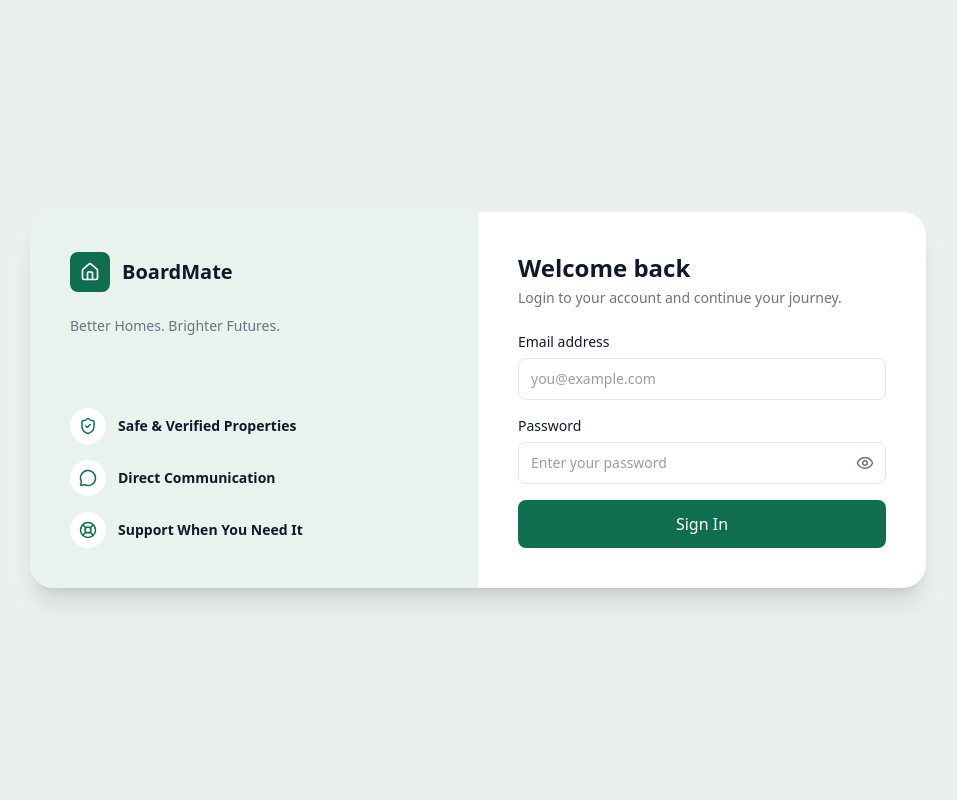
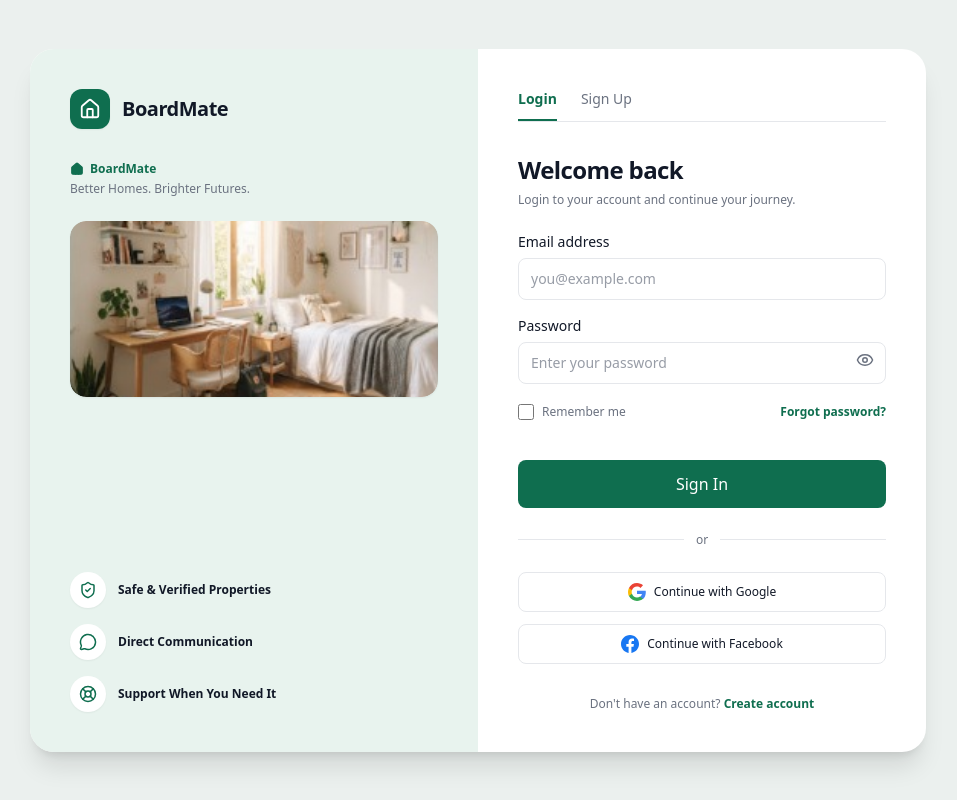
Before and after one commit to Esli-Fdo/BoardMate, a React app in the folder frontend/: page /login in a window 1280 px wide. Shown: the whole page, without its empty margins (162-1119 px from the left). Built offline with nearby package versions, Linux system fonts and the light colour scheme; the HTML template or start-up script is replaced by a standard one.

Commit message:
Update auth layout and login page

```diff
--- a/frontend/src/layouts/AuthLayout.jsx
+++ b/frontend/src/layouts/AuthLayout.jsx
@@ -1,5 +1,6 @@
 import { Outlet, Link } from 'react-router-dom'
 import { Home, ShieldCheck, MessageCircle, LifeBuoy } from 'lucide-react'
+import roomImage from '../assets/images/room.png'
 
 const features = [
   { icon: ShieldCheck, label: 'Safe & Verified Properties' },
@@ -12,24 +13,39 @@ function AuthLayout() {
     <div className="flex min-h-screen items-center justify-center bg-auth-page p-4">
       <div className="grid w-full max-w-4xl overflow-hidden rounded-3xl bg-white shadow-xl md:grid-cols-2">
         {/* Left panel: hidden on small screens */}
-        <div className="hidden flex-col justify-between bg-auth-panel p-10 md:flex">
+        <div className="hidden flex-col justify-between bg-auth-panel p-8 md:flex md:p-10">
           <div>
             <Link to="/" className="flex items-center gap-3">
-              <div className="flex h-10 w-10 items-center justify-center rounded-control bg-primary text-white">
-                <Home size={20} />
+              <div className="flex h-10 w-10 items-center justify-center rounded-xl bg-primary text-white shadow-xs">
+                <Home size={22} />
               </div>
-              <span className="text-xl font-bold text-ink">BoardMate</span>
+              <span className="text-xl font-bold tracking-tight text-ink">BoardMate</span>
             </Link>
-            <p className="mt-6 text-sm text-muted">Better Homes. Brighter Futures.</p>
+
+            <div className="mt-8">
+              <div className="flex items-center gap-1.5 text-xs font-semibold text-primary">
+                <Home size={14} className="fill-current" />
+                <span>BoardMate</span>
+              </div>
+              <p className="mt-1 text-xs text-muted">Better Homes. Brighter Futures.</p>
+            </div>
+
+            <div className="mt-6 overflow-hidden rounded-2xl shadow-xs">
+              <img
+                src={roomImage}
+                alt="Cozy student accommodation room"
+                className="h-44 w-full rounded-2xl object-cover"
+              />
+            </div>
           </div>
 
-          <ul className="mt-10 space-y-4">
+          <ul className="mt-8 space-y-4">
             {features.map(({ icon: Icon, label }) => (
               <li key={label} className="flex items-center gap-3">
-                <span className="flex h-9 w-9 items-center justify-center rounded-full bg-white text-primary">
+                <span className="flex h-9 w-9 shrink-0 items-center justify-center rounded-full bg-white text-primary shadow-xs">
                   <Icon size={18} />
                 </span>
-                <span className="text-sm font-semibold text-ink">{label}</span>
+                <span className="text-xs font-semibold text-ink">{label}</span>
               </li>
             ))}
           </ul>
--- a/frontend/src/pages/auth/LoginPage.jsx
+++ b/frontend/src/pages/auth/LoginPage.jsx
@@ -1,25 +1,170 @@
-import { Eye } from 'lucide-react'
+import { useState } from 'react'
+import { Link } from 'react-router-dom'
+import { Eye, EyeOff } from 'lucide-react'
 import Input from '../../components/common/Input'
 import Button from '../../components/common/Button'
 
+function GoogleIcon(props) {
+  return (
+    <svg viewBox="0 0 24 24" width="18" height="18" {...props}>
+      <path
+        fill="#4285F4"
+        d="M23.745 12.27c0-.7-.06-1.4-.19-2.07H12v4.51h6.6c-.29 1.52-1.14 2.8-2.4 3.65v3.03h3.88c2.27-2.09 3.665-5.17 3.665-9.12z"
+      />
+      <path
+        fill="#34A853"
+        d="M12 24c3.24 0 5.95-1.08 7.93-2.91l-3.88-3.03c-1.08.72-2.45 1.16-4.05 1.16-3.12 0-5.77-2.1-6.72-4.93H1.25v3.13C3.27 21.43 7.34 24 12 24z"
+      />
+      <path
+        fill="#FBBC05"
+        d="M5.28 14.29c-.25-.72-.38-1.49-.38-2.29s.13-1.57.38-2.29V6.57H1.25C.45 8.16 0 9.98 0 12s.45 3.84 1.25 5.43l4.03-3.14z"
+      />
+      <path
+        fill="#EA4335"
+        d="M12 4.75c1.77 0 3.35.61 4.6 1.8l3.42-3.42C17.95 1.19 15.24 0 12 0 7.34 0 3.27 2.57 1.25 6.57l4.03 3.14c.95-2.83 3.6-4.96 6.72-4.96z"
+      />
+    </svg>
+  )
+}
+
+function FacebookIcon(props) {
+  return (
+    <svg viewBox="0 0 24 24" width="18" height="18" fill="#1877F2" {...props}>
+      <path d="M24 12.073c0-6.627-5.373-12-12-12s-12 5.373-12 12c0 5.99 4.388 10.954 10.125 11.854v-8.385H7.078v-3.47h3.047V9.43c0-3.007 1.792-4.669 4.533-4.669 1.312 0 2.686.235 2.686.235v2.953H15.83c-1.491 0-1.956.925-1.956 1.874v2.25h3.328l-.532 3.47h-2.796v8.385C19.612 23.027 24 18.062 24 12.073z" />
+    </svg>
+  )
+}
+
 function LoginPage() {
+  const [email, setEmail] = useState('')
+  const [password, setPassword] = useState('')
+  const [rememberMe, setRememberMe] = useState(false)
+  const [showPassword, setShowPassword] = useState(false)
+
+  const handleSubmit = (e) => {
+    e.preventDefault()
+  }
+
   return (
-    <div>
-      <h1 className="text-2xl font-bold">Welcome back</h1>
-      <p className="mt-1 text-sm text-muted">
-        Login to your account and continue your journey.
-      </p>
+    <div className="flex flex-col justify-center">
+      {/* Top Tabs */}
+      <div className="flex border-b border-line">
+        <button
+          type="button"
+          className="relative pb-3 text-sm font-semibold text-primary after:absolute after:bottom-0 after:left-0 after:right-0 after:h-0.5 after:bg-primary"
+        >
+          Login
+        </button>
+        <Link
+          to="/signup"
+          className="ml-6 pb-3 text-sm font-medium text-muted transition-colors hover:text-ink"
+        >
+          Sign Up
+        </Link>
+      </div>
 
-      <div className="mt-6 space-y-4">
-        <Input label="Email address" type="email" placeholder="you@example.com" />
+      {/* Headings */}
+      <div className="mt-8">
+        <h1 className="text-2xl font-bold tracking-tight text-ink">Welcome back</h1>
+        <p className="mt-1.5 text-xs text-muted">
+          Login to your account and continue your journey.
+        </p>
+      </div>
+
+      {/* Login Form */}
+      <form onSubmit={handleSubmit} className="mt-6 space-y-4">
+        <Input
+          label="Email address"
+          type="email"
+          placeholder="you@example.com"
+          value={email}
+          onChange={(e) => setEmail(e.target.value)}
+          required
+        />
+
         <Input
           label="Password"
-          type="password"
+          type={showPassword ? 'text' : 'password'}
           placeholder="Enter your password"
-          rightElement={<Eye size={18} />}
+          value={password}
+          onChange={(e) => setPassword(e.target.value)}
+          rightElement={
+            <button
+              type="button"
+              onClick={() => setShowPassword((prev) => !prev)}
+              className="cursor-pointer text-muted transition-colors hover:text-ink focus:outline-none"
+              aria-label={showPassword ? 'Hide password' : 'Show password'}
+            >
+              {showPassword ? <EyeOff size={18} /> : <Eye size={18} />}
+            </button>
+          }
+          required
         />
-        <Button fullWidth size="lg">Sign In</Button>
+
+        <div className="flex items-center justify-between pt-1">
+          <label className="flex cursor-pointer select-none items-center gap-2">
+            <input
+              type="checkbox"
+              checked={rememberMe}
+              onChange={(e) => setRememberMe(e.target.checked)}
+              className="h-4 w-4 rounded border-line accent-primary"
+            />
+            <span className="text-xs text-muted">Remember me</span>
+          </label>
+
+          <Link
+            to="/forgot-password"
+            className="text-xs font-semibold text-primary hover:underline"
+          >
+            Forgot password?
+          </Link>
+        </div>
+
+        <Button type="submit" fullWidth size="lg" className="mt-6">
+          Sign In
+        </Button>
+      </form>
+
+      {/* Divider */}
+      <div className="relative my-6 text-center">
+        <div className="absolute inset-0 flex items-center">
+          <div className="w-full border-t border-line" />
+        </div>
+        <div className="relative flex justify-center">
+          <span className="bg-white px-3 text-xs text-muted">or</span>
+        </div>
       </div>
+
+      {/* Social Logins */}
+      <div className="space-y-3">
+        <Button
+          type="button"
+          variant="outline"
+          fullWidth
+          className="py-2.5 text-xs font-medium text-ink shadow-none hover:bg-page"
+        >
+          <GoogleIcon />
+          <span>Continue with Google</span>
+        </Button>
+
+        <Button
+          type="button"
+          variant="outline"
+          fullWidth
+          className="py-2.5 text-xs font-medium text-ink shadow-none hover:bg-page"
+        >
+          <FacebookIcon />
+          <span>Continue with Facebook</span>
+        </Button>
+      </div>
+
+      {/* Footer link */}
+      <p className="mt-8 text-center text-xs text-muted">
+        Don&apos;t have an account?{' '}
+        <Link to="/signup" className="font-semibold text-primary hover:underline">
+          Create account
+        </Link>
+      </p>
     </div>
   )
 }
```
Also changed, not shown: frontend/src/assets/images/room.png (added).
